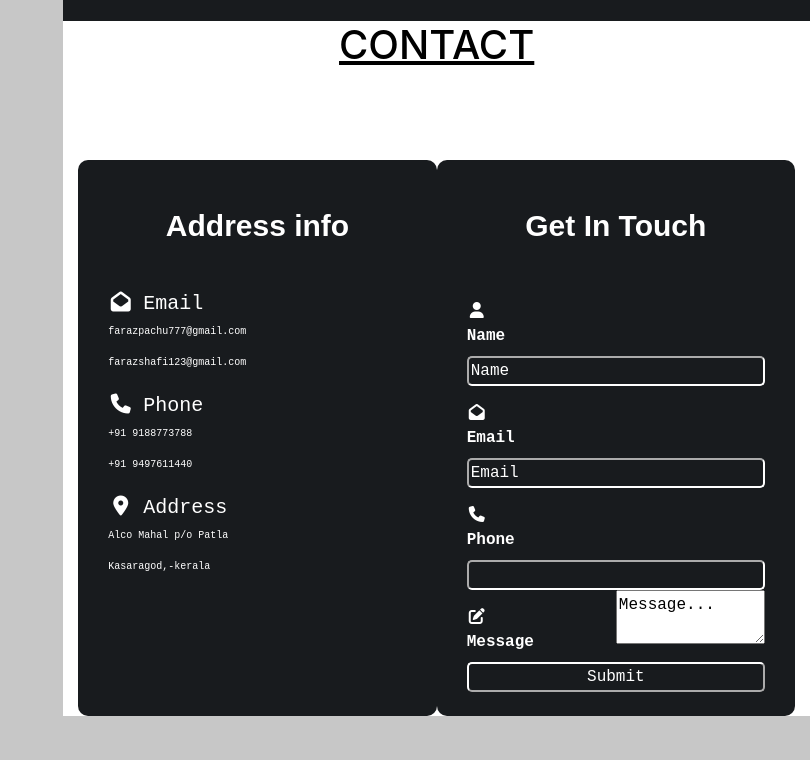
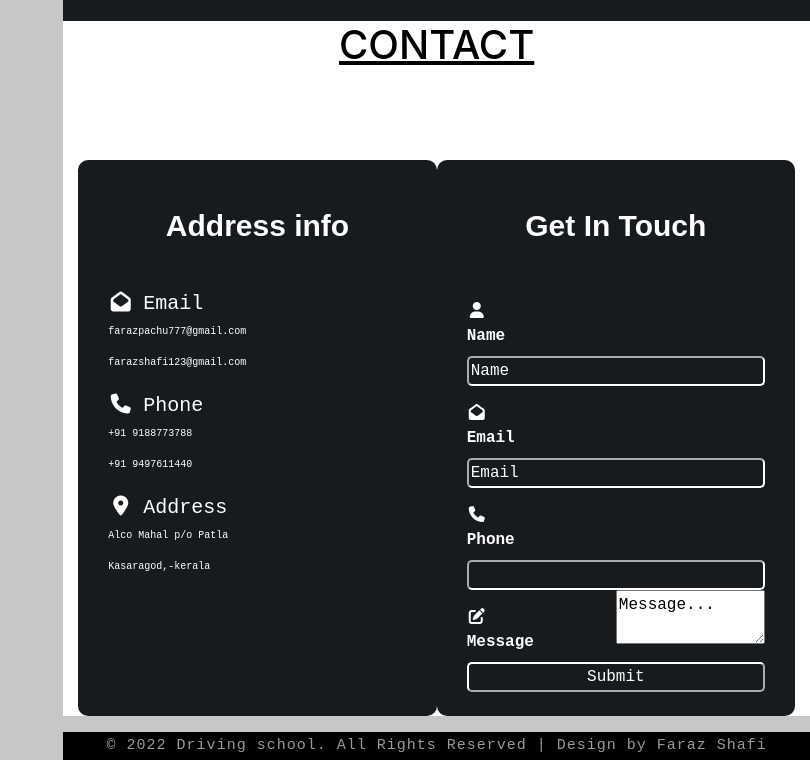
Before and after one commit to farazshafi/website, a plain HTML site: page index.html in a window 1280 px wide. Shown: the part 1854-2614 px from the top of the page, without its empty margins (470-1280 px from the left). Before the commit the page ends 2574 px from the top, so only its background shows below. Drawn offline with nearby package versions, Linux system fonts and the light colour scheme.

Commit message:
Footer added
Created new section footer

```diff
--- a/css files/home.css
+++ b/css files/home.css
@@ -357,3 +357,20 @@ input {
     color: #28a745;
     text-decoration: none;
 }
+.copyright p,.copyright p a{
+    color: #999;
+    font-size: 15px;
+    margin: 0;
+    font-weight: 100;
+    letter-spacing: 1px;
+     line-height: 28px;
+}
+.copyright a:hover {
+    color: #fff;
+}
+.footer-div{
+    width: 100%;
+    height: auto;
+    background-color: #000000;
+    float: right;
+}
--- a/index.html
+++ b/index.html
@@ -232,8 +232,8 @@
                     </div>
 
                     <div data-aos="fade-up" class=" project-img-div col-lg-12 mb-4  mt-4">
-                        <iframe width="100%" height="200px" src="https://farazshafi.github.io/personal-template-webpage/"
-                            frameborder="0"></iframe>
+                        <iframe width="100%" height="200px"
+                            src="https://farazshafi.github.io/personal-template-webpage/" frameborder="0"></iframe>
                     </div>
 
                 </div>
@@ -242,7 +242,7 @@
         </div>
         <!-- Right side Contact section -->
         <section>
-            <div id="contact" class="col-7 mb-1 contact">
+            <div id="contact" class="col-7  mb-3 contact">
                 <h1 class="Contact-heading">CONTACT</h1>
                 <div class="container">
                     <div style="margin-top: 75px;" class="row">
@@ -269,10 +269,12 @@
                             </div>
 
                             <div class="col-12 phone mt-5">
-                                <p class="contact-p"><a class="contact-links" href="tel:+919188773788">+91 9188773788</a></p>
+                                <p class="contact-p"><a class="contact-links" href="tel:+919188773788">+91
+                                        9188773788</a></p>
                             </div>
                             <div class="col-12 phone">
-                                <p class="contact-p "><a class="contact-links" href="tel:+919497611440">+91 9497611440</a></p>
+                                <p class="contact-p "><a class="contact-links" href="tel:+919497611440">+91
+                                        9497611440</a></p>
                             </div>
                             <!--Location-->
 
@@ -290,7 +292,7 @@
                         </div>
 
                         <!--get in touch-->
-                        <div class=" contact-right mt-3 col-lg-6">
+                        <div class=" contact-right mt-3  col-lg-6">
 
                             <form id="gform" class="col-lg-12"
                                 action="https://script.google.com/macros/s/AKfycbwYmc8IzQse2VaIJVsYmCUCaHf_31-FY-mdy78YQpGwVQ4WvJNNzIrFzkfa4XZxvHcl/exec">
@@ -317,15 +319,21 @@
                                     onblur="if (this.value == '') {this.value = 'Message...';}"
                                     required="">Message...</textarea>
                                 <input class="mb-4" type="submit" value="Submit">
-
+                            </form>
                         </div>
-                        </form>
                     </div>
                 </div>
 
 
             </div>
         </section>
+        <footer>
+           <div class="col-7 footer-div">
+            <div class="copyright text-center container">
+                <p>© 2022 Driving school. All Rights Reserved | Design by Faraz Shafi</p>
+            </div>
+           </div>
+        </footer>
 
 
     </section>
```
